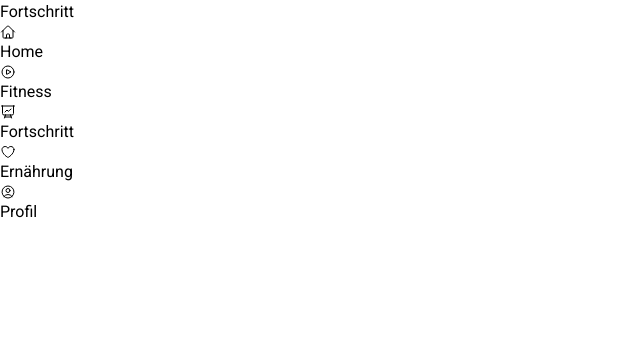
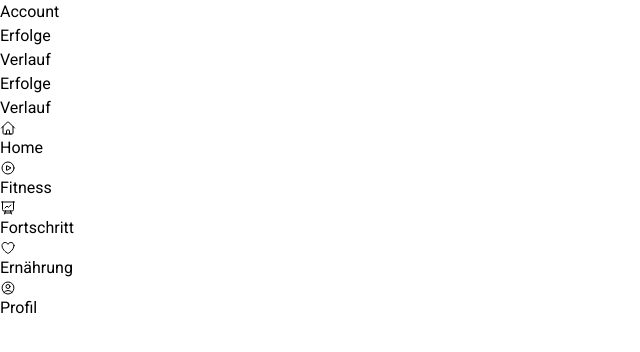
Before and after one commit to Raum7-Final-Project/EnergizeMe, a React (Vite) app in the folder frontend/: page /progress in a window 1280 px wide. Shown: the top 352 px of the page, without its empty margins (0-640 px from the left). Built offline with nearby package versions, Linux system fonts and the light colour scheme.

Commit message:
Add secondary navigation

```diff
--- a/frontend/package.json
+++ b/frontend/package.json
@@ -17,7 +17,8 @@
     "react": "^18.2.0",
     "react-dom": "^18.2.0",
     "react-icons": "^4.12.0",
-    "react-router-dom": "^6.20.0"
+    "react-router-dom": "^6.20.0",
+    "tw-elements": "^1.1.0"
   },
   "devDependencies": {
     "@types/react": "^18.2.37",
--- a/frontend/src/index.css
+++ b/frontend/src/index.css
@@ -1,8 +1,7 @@
 @import url("https://fonts.googleapis.com/css2?family=Roboto:wght@300;400;500;700;900&display=swap");
 
 @tailwind base;
-@tailwind components;
-@tailwind utilities;
+
 
 @layer base {
   body {
@@ -15,3 +14,6 @@
   padding: 0;
   box-sizing: border-box;
 }
+
+@tailwind components;
+@tailwind utilities;
--- a/frontend/src/pages/FitnessPage.jsx
+++ b/frontend/src/pages/FitnessPage.jsx
@@ -14,7 +14,7 @@ const FitnessPage = () => {
 
     heading: `text-4xl text-[#c3c3b8] text-center font-semibold pt-3`,
 
-    startBox: `flex flex-col justify-start pt-1 px-2`,
+    startBox: `flex flex-col justify-start pt-1 px-2 p-6`,
     h3: `text-lg ml-2 font-semibold`,
 
     startBox2: `justify-start pt-1 px-2`,
--- a/frontend/src/pages/ProfilePage.jsx
+++ b/frontend/src/pages/ProfilePage.jsx
@@ -7,9 +7,11 @@ import {
   HiOutlineChartBar,
 } from "react-icons/hi2";
 
+import{useState} from 'react'
+
 const ProfilePage = () => {
   const STYLE = {
-    container: `bg-white h-screen grid grid-rows-[50px_30px,150px,100px_repeat(4,_1fr)] gap-1 p-5 overflow-auto`,
+    container: `bg-white h-screen grid grid-rows-[50px_30px,150px,100px_repeat(4,_1fr)] gap-1 p-4 overflow-auto`,
     h2: `text-4xl text-center p-2 text-[#C3C3B8] font-bold`,
     headerContainer: `grid grid-cols-[_repeat(5,_1fr)] grid-rows-1 border-b-gray-300 border-b-2 text-xl text-bold  font-bold tracking-wide gap-4`,
     contentContainer: ``,
@@ -21,15 +23,25 @@ const ProfilePage = () => {
     goalsText: `text-start tracking-wide`,
   };
 
+const [activeTab, setActiveTab] = useState("profil")
+
+const handleTab = (tab)=>{
+  setActiveTab(tab)
+}
+
+
   return (
     <div className={STYLE.container}>
       <h2 className={STYLE.h2}>Account</h2>
 
       {/* NAVIGATION PROFILE => Profil | Allgemein */}
       <div className={STYLE.headerContainer}>
-        <p className="text-black">Profil</p>
-        <p className="text-[#C3C3B8]">Allgemein</p>
+        <p className={activeTab == "profil" ? "border-b-[0.3rem] border-gray-300 b-[0.5rem]" : "text-[#C3C3B8]"} onClick={()=> handleTab("profil")}>Profil</p>
+        <p className={activeTab == "allgemein" ? "border-b-[0.3rem] border-gray-300" : "text-[#C3C3B8]"} onClick={()=> handleTab("allgemein")}>Allgemein</p>
       </div>
+
+      {/* PROFIL */}
+      <div className={activeTab == "profil" ? "" : "hidden"}>
         {/* PROFILE PICTURE */}
         <div className={STYLE.profileImage}>
           <img src="" alt="" />
@@ -143,6 +155,18 @@ const ProfilePage = () => {
           </div>
         </div>
       </div>
+
+      {/* ALLGEMEIN */}
+      <div className={activeTab == "allgemein" ? "" : "hidden"}>
+        <div className="my-4">
+          <p className="font-bold text-lg">Einstellungen</p>
+          <p className="font-bold text-lg">FAQ</p>
+          <p className="font-bold text-lg">Contact</p>
+          <p className="font-bold text-lg">Abmelden</p>
+        </div>
+      </div>
+
+    </div>
   );
 };
 
--- a/frontend/src/pages/ProgressPage.jsx
+++ b/frontend/src/pages/ProgressPage.jsx
@@ -1,10 +1,66 @@
+import { useState } from "react";
+
 const ProgressPage = () => {
-    const STYLE = {
-        container: "h-screen",
-      };
-      return <div className={STYLE.container}>
-        <h2>Fortschritt</h2>
-        </div>;
-}
+  const STYLE = {
+    container: `bg-white h-screen grid grid-rows-[50px_30px,1fr] gap-1 p-4 overflow-auto`,
+    h2: `text-4xl text-center p-2 text-[#C3C3B8] font-bold`,
+    headerContainer: `grid grid-cols-[_repeat(5,_1fr)] grid-rows-1 border-b-gray-300 border-b-2 text-xl text-bold  font-bold tracking-wide gap-4`,
 
-export default ProgressPage
+  };
+
+  const [activeTab, setActiveTab] = useState("erfolge");
+
+  const handleTab = (tab) => {
+    setActiveTab(tab);
+  };
+
+  return (
+    <div className={STYLE.container}>
+      <h2 className={STYLE.h2}>Account</h2>
+
+      {/* NAVIGATION PROFILE => Erfolge | Verlauf */}
+      <div className={STYLE.headerContainer}>
+        <p
+          className={
+            activeTab == "erfolge"
+              ? "border-b-[0.3rem] border-gray-300 b-[0.5rem]"
+              : "text-[#C3C3B8]"
+          }
+          onClick={() => handleTab("erfolge")}
+        >
+          Erfolge
+        </p>
+        <p
+          className={
+            activeTab == "verlauf"
+              ? "border-b-[0.3rem] border-gray-300"
+              : "text-[#C3C3B8]"
+          }
+          onClick={() => handleTab("verlauf")}
+        >
+          Verlauf
+        </p>
+      </div>
+
+      {/* PROFIL */}
+      <div className={activeTab == "erfolge" ? "" : "hidden"}>
+      <div className="">
+          <p className="font-bold text-lg">Erfolge</p>
+
+
+        </div>
+      </div>
+
+      {/* ALLGEMEIN */}
+      <div className={activeTab == "verlauf" ? "" : "hidden"}>
+        <div className="">
+          <p className="font-bold text-lg">Verlauf</p>
+
+
+        </div>
+      </div>
+    </div>
+  );
+};
+
+export default ProgressPage;
--- a/frontend/src/pages/RegisterPage.jsx
+++ b/frontend/src/pages/RegisterPage.jsx
@@ -1,4 +1,4 @@
-import React, { useState } from "react";
+import { useState } from "react";
 import { useNavigate } from "react-router-dom";
 import axios from "axios";
 
```
Also changed, not shown: 1 other file (tests, documents, lock files or other folders). Lines whose indentation alone changed are shown as unchanged.
